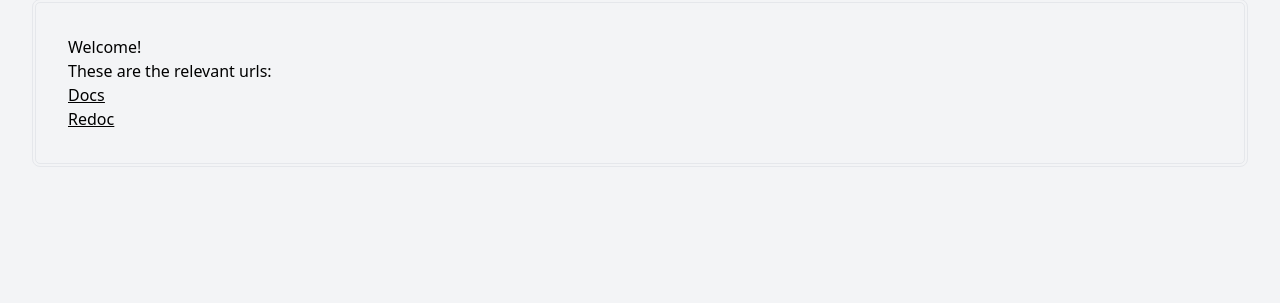
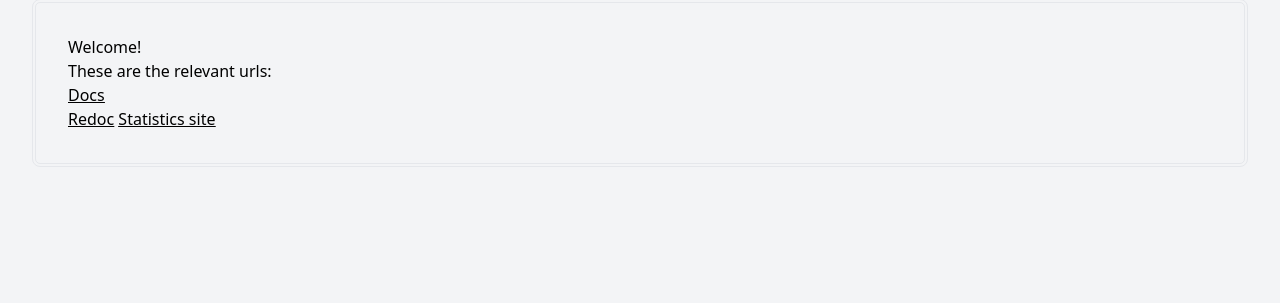
Before and after one commit to suggestionsbot/Garven, a FastAPI app: page / in a window 1280 px wide. Shown: the part 173-476 px from the top of the page. Run offline with FastAPI, Linux system fonts and the light colour scheme; some libraries are stand-ins or nearby versions.

Commit message:
chore: Add stats site to home page

```diff
--- a/templates/index.html
+++ b/templates/index.html
@@ -4,4 +4,5 @@
     Welcome!<br>These are the relevant urls:<br>
     <u><a href="/docs" target="_blank">Docs</a></u><br>
     <u><a href="/redoc" target="_blank">Redoc</a></u>
+    <u><a href="https://stats.suggestions.gg" target="_blank">Statistics site</a></u>
 {% endblock %}
```
